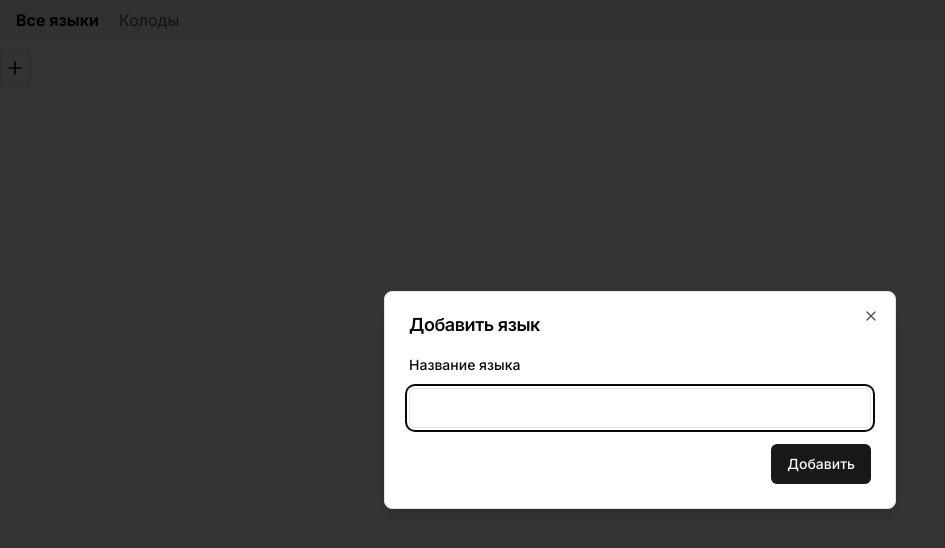
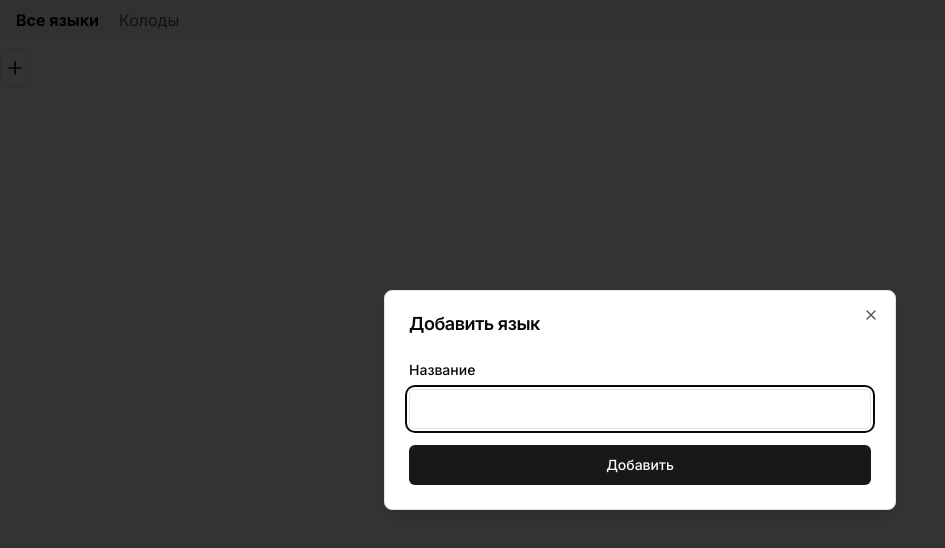
Before and after one commit to Marker-bit/language-sounds, a Next.js app: page /languages in a window 1280 px wide. Both pictures are taken after a click on the button 15 px from the left and 68 px from the top of the page. Shown: the top 548 px of the page, without its empty margins (0-945 px from the left). Built offline with nearby package versions, Linux system fonts and the light colour scheme.

Commit message:
adding languages

```diff
--- a/src/app/languages/page.tsx
+++ b/src/app/languages/page.tsx
@@ -1,6 +1,5 @@
 "use client";
 
-import { EditLanguageModal } from "@/components/dialogs/edit-language";
 import { Button } from "@/components/ui/button";
 import {
   ContextMenu,
@@ -8,30 +7,16 @@ import {
   ContextMenuItem,
   ContextMenuTrigger,
 } from "@/components/ui/context-menu";
-import {
-  Dialog,
-  DialogClose,
-  DialogContent,
-  DialogDescription,
-  DialogFooter,
-  DialogHeader,
-  DialogTitle,
-  DialogTrigger,
-} from "@/components/ui/dialog";
-import { Input } from "@/components/ui/input";
-import { Label } from "@/components/ui/label";
 import { useModal } from "@/hooks/use-modal-store";
 import { getDb } from "@/lib/utils";
 import { Pencil, Plus, Trash2 } from "lucide-react";
 import Link from "next/link";
-import { useRouter } from "next/navigation";
 import { useEffect, useState } from "react";
 
 export default function Page() {
   let [languages, setLanguages] = useState([]);
-  let [title, setTitle] = useState("");
   let [mounted, setMounted] = useState(false);
-  const {onOpen} = useModal();
+  const { onOpen } = useModal();
 
   useEffect(() => {
     setMounted(true);
@@ -46,14 +31,6 @@ export default function Page() {
       store.getAll().onsuccess = (event: any) => {
         setLanguages(event.target.result);
       };
-    });
-  }
-
-  function addLanguage() {
-    getDb((db) => {
-      let transaction = db.transaction("languages", "readwrite");
-      let store = transaction.objectStore("languages");
-      store.add({ title });
     });
   }
 
@@ -74,11 +51,15 @@ export default function Page() {
               </Link>
             </ContextMenuTrigger>
             <ContextMenuContent>
-              <ContextMenuItem onClick={() => onOpen("editLanguage", language, null, null)}>
+              <ContextMenuItem
+                onClick={() => onOpen("editLanguage", language, null, null)}
+              >
                 <Pencil className="w-4 h-4 mr-1" />
                 <span>Редактировать</span>
               </ContextMenuItem>
-              <ContextMenuItem onClick={() => onOpen("deleteLanguage", language, null, null)}>
+              <ContextMenuItem
+                onClick={() => onOpen("deleteLanguage", language, null, null)}
+              >
                 <Trash2 className="w-4 h-4 mr-1" />
                 <span>Удалить</span>
               </ContextMenuItem>
@@ -86,33 +67,13 @@ export default function Page() {
           </ContextMenu>
         ))}
       </div>
-
-      <Dialog>
-        <DialogTrigger>
       <Button
         className="border border-zinc-200 rounded-md p-1 my-2"
         variant="outline"
+        onClick={() => onOpen("addLanguage", null, null, null)}
       >
         <Plus className="w-5 h-5" />
       </Button>
-        </DialogTrigger>
-        <DialogContent>
-          <DialogHeader className="mb-2">
-            <DialogTitle>Добавить язык</DialogTitle>
-          </DialogHeader>
-          <Label htmlFor="name">Название языка</Label>
-          <Input
-            id="name"
-            value={title}
-            onChange={(e) => setTitle(e.target.value)}
-          />
-          <DialogFooter>
-            <DialogClose asChild>
-              <Button onClick={addLanguage}>Добавить</Button>
-            </DialogClose>
-          </DialogFooter>
-        </DialogContent>
-      </Dialog>
     </div>
   );
 }
--- /dev/null
+++ b/src/components/dialogs/add-language.tsx
@@ -0,0 +1,93 @@
+import {
+  Dialog,
+  DialogContent,
+  DialogHeader,
+  DialogTitle,
+} from "@/components/ui/dialog";
+import {
+  Form,
+  FormControl,
+  FormField,
+  FormItem,
+  FormLabel,
+  FormMessage,
+} from "../ui/form";
+import { Button } from "../ui/button";
+import { Input } from "../ui/input";
+import * as z from "zod";
+import { useForm } from "react-hook-form";
+import { zodResolver } from "@hookform/resolvers/zod";
+import { useModal } from "@/hooks/use-modal-store";
+import { useState } from "react";
+import { getDb } from "@/lib/utils";
+import { Loader2 } from "lucide-react";
+
+const formSchema = z.object({
+  title: z.string().min(1),
+});
+
+export const AddLanguageModal = () => {
+  const { isOpen, onClose, type } = useModal();
+  const isModalOpen = isOpen && type === "addLanguage";
+  const [loading, setLoading] = useState(false);
+
+  const form = useForm<z.infer<typeof formSchema>>({
+    resolver: zodResolver(formSchema),
+    defaultValues: {
+      title: "",
+    },
+  });
+
+  function onSubmit(values: z.infer<typeof formSchema>) {
+    setLoading(true);
+    getDb((db) => {
+      const tx = db.transaction("languages", "readwrite");
+      const store = tx.objectStore("languages");
+      store.add({
+        title: values.title,
+      }).onsuccess = () => {
+        setLoading(false);
+        handleClose();
+      };
+    });
+  }
+
+  function handleClose() {
+    onClose();
+    form.reset();
+  }
+
+  return (
+    <Dialog open={isModalOpen} onOpenChange={handleClose}>
+      <DialogContent>
+        <DialogHeader className="mb-2">
+          <DialogTitle>Добавить язык</DialogTitle>
+        </DialogHeader>
+        <Form {...form}>
+          <form
+            onSubmit={form.handleSubmit(onSubmit)}
+            className="flex flex-col gap-4"
+          >
+            <FormField
+              control={form.control}
+              name="title"
+              render={({ field }) => (
+                <FormItem>
+                  <FormLabel>Название</FormLabel>
+                  <FormControl>
+                    <Input {...field} />
+                  </FormControl>
+                  <FormMessage />
+                </FormItem>
+              )}
+            />
+            <Button type="submit" disabled={loading}>
+              {loading && <Loader2 className="mr-2 h-4 w-4 animate-spin" />}
+              Добавить
+            </Button>
+          </form>
+        </Form>
+      </DialogContent>
+    </Dialog>
+  );
+};
--- a/src/components/providers/modal-provider.tsx
+++ b/src/components/providers/modal-provider.tsx
@@ -9,6 +9,7 @@ import { DeleteWordModal } from "../dialogs/delete-word";
 import { AddDeckModal } from "../dialogs/add-deck";
 import { EditDeckModal } from "../dialogs/edit-deck";
 import { DeleteDeckModal } from "../dialogs/delete-deck";
+import { AddLanguageModal } from "../dialogs/add-language";
 
 export const ModalProvider = () => {
   const [isMounted, setIsMounted] = useState(false);
@@ -23,6 +24,7 @@ export const ModalProvider = () => {
 
   return (
     <>
+      <AddLanguageModal />
       <EditLanguageModal />
       <DeleteLanguageModal />
       <AddWordModal />
--- a/src/hooks/use-modal-store.ts
+++ b/src/hooks/use-modal-store.ts
@@ -1,7 +1,7 @@
 import {create} from 'zustand';
 import type {Deck, Language, Word} from "@/types";
 
-export type ModalType = 'createLanguage' | 'editLanguage' | 'deleteLanguage' | 'addWord' | 'deleteWord' | 'editWord' | 'addDeck' | 'editDeck' | 'deleteDeck';
+export type ModalType = 'addLanguage' | 'editLanguage' | 'deleteLanguage' | 'addWord' | 'deleteWord' | 'editWord' | 'addDeck' | 'editDeck' | 'deleteDeck';
 
 interface ModalStore {
   type: ModalType | null;
```
Lines whose indentation alone changed are shown as unchanged.
